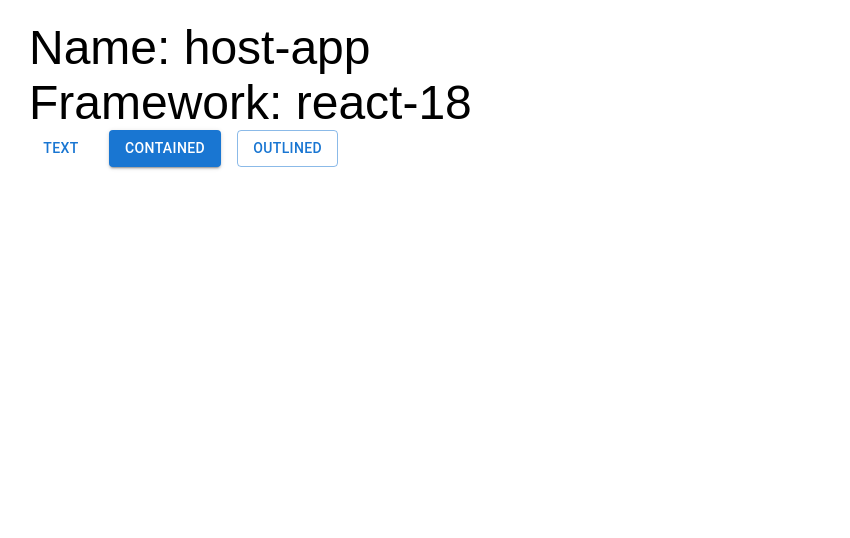
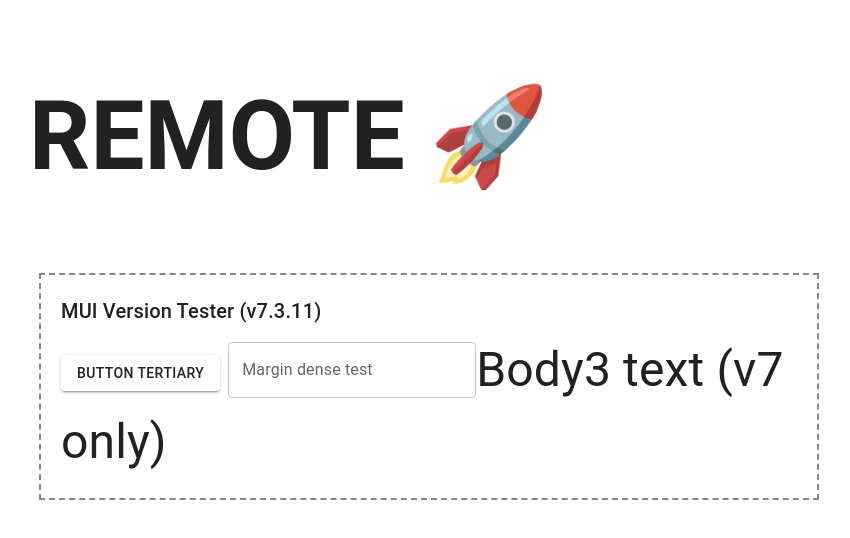
Before and after one commit to minhajul-islam/micro_fontend, a React app: page / in a window 1280 px wide. Shown: the top 538 px of the page, without its empty margins (211-1061 px from the left). Built offline with nearby package versions, Linux system fonts and the light colour scheme.

Commit message:
feat(main): fix init_11

```diff
--- a/module-federation.config.ts
+++ b/module-federation.config.ts
@@ -5,8 +5,10 @@ const mfConfig = {
     "./Button": "./src/ManageArea",
   },
   shared: {
-    react: { singleton: true, requiredVersion: "^19.0.0" },
-    "react-dom": { singleton: true, requiredVersion: "^19.0.0" },
+    react: { singleton: false },
+    "react-dom": { singleton: false },
+    "@mui/material": { singleton: false },
+    "@emotion/react": { singleton: false },
   },
 };
 
--- a/package.json
+++ b/package.json
@@ -33,7 +33,7 @@
   "dependencies": {
     "@emotion/react": "^11.14.0",
     "@emotion/styled": "^11.14.1",
-    "@mui/material": "^7.3.2",
+    "@mui/material": "7.3.2",
     "react": "^19.0.0",
     "react-dom": "^19.0.0"
   }
--- a/src/App.tsx
+++ b/src/App.tsx
@@ -4,11 +4,8 @@ import ReactDOM from "react-dom/client";
 import "./index.css";
 import ManageArea from "./ManageArea";
 
-
 const App = () => (
   <div className="container">
-    <div>Name: host-app</div>
-    <div>Framework: react-18</div>
     <ManageArea />
   </div>
 );
--- a/src/ManageArea.tsx
+++ b/src/ManageArea.tsx
@@ -2,11 +2,13 @@
 import React from "react";;
 import Stack from '@mui/material/Stack';
 import Button from '@mui/material/Button';
+import muiPkg from "@mui/material/package.json";
+import MuiVersionTester from "./MuiVersionTester";
  const ManageArea = () => (
-  <Stack spacing={2} direction="row">
-      <Button variant="text">Text</Button>
-      <Button variant="contained">Contained</Button>
-      <Button variant="outlined">Outlined</Button>
-    </Stack>
+  <>
+  <h1>REMOTE 🚀</h1>
+  <MuiVersionTester />
+  </>
+
 );
 export default ManageArea;
--- /dev/null
+++ b/src/MuiVersionTester.tsx
@@ -0,0 +1,32 @@
+import React from "react";
+import Button from "@mui/material/Button";
+import TextField from "@mui/material/TextField";
+import Typography from "@mui/material/Typography";
+import CssBaseline from "@mui/material/CssBaseline";
+import muiPkg from "@mui/material/package.json";
+
+const MuiVersionTester = () => {
+  console.log("Loaded @mui/material version:", muiPkg.version);
+
+  return (
+    <div style={{ padding: 20, border: "2px dashed #888", margin: 10 }}>
+      <CssBaseline />
+      <Typography variant="h6" gutterBottom>
+        MUI Version Tester (v{muiPkg.version})
+      </Typography>
+
+      {/* Button: new color 'tertiary' only works in v7 */}
+      <Button variant="contained" color="tertiary" sx={{ mr: 1 }}>
+        Button tertiary
+      </Button>
+
+      {/* TextField: margin="dense" is deprecated in v7 */}
+      <TextField margin="dense" label="Margin dense test" />
+
+      {/* Typography: 'body3' only supported in v7 */}
+      <Typography variant="body3">Body3 text (v7 only)</Typography>
+    </div>
+  );
+};
+
+export default MuiVersionTester;
```
Also changed, not shown: 1 other file (tests, documents, lock files or other folders).
